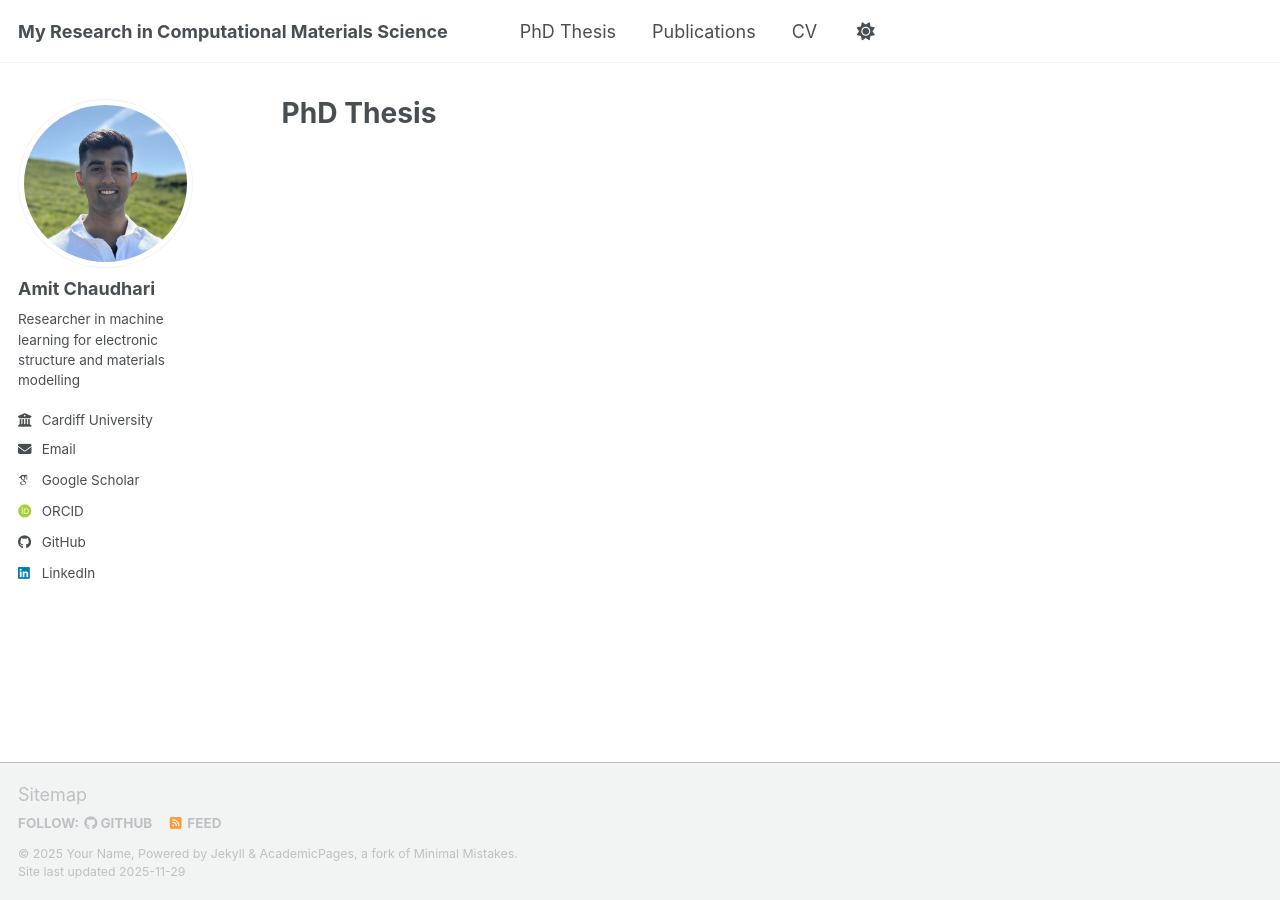
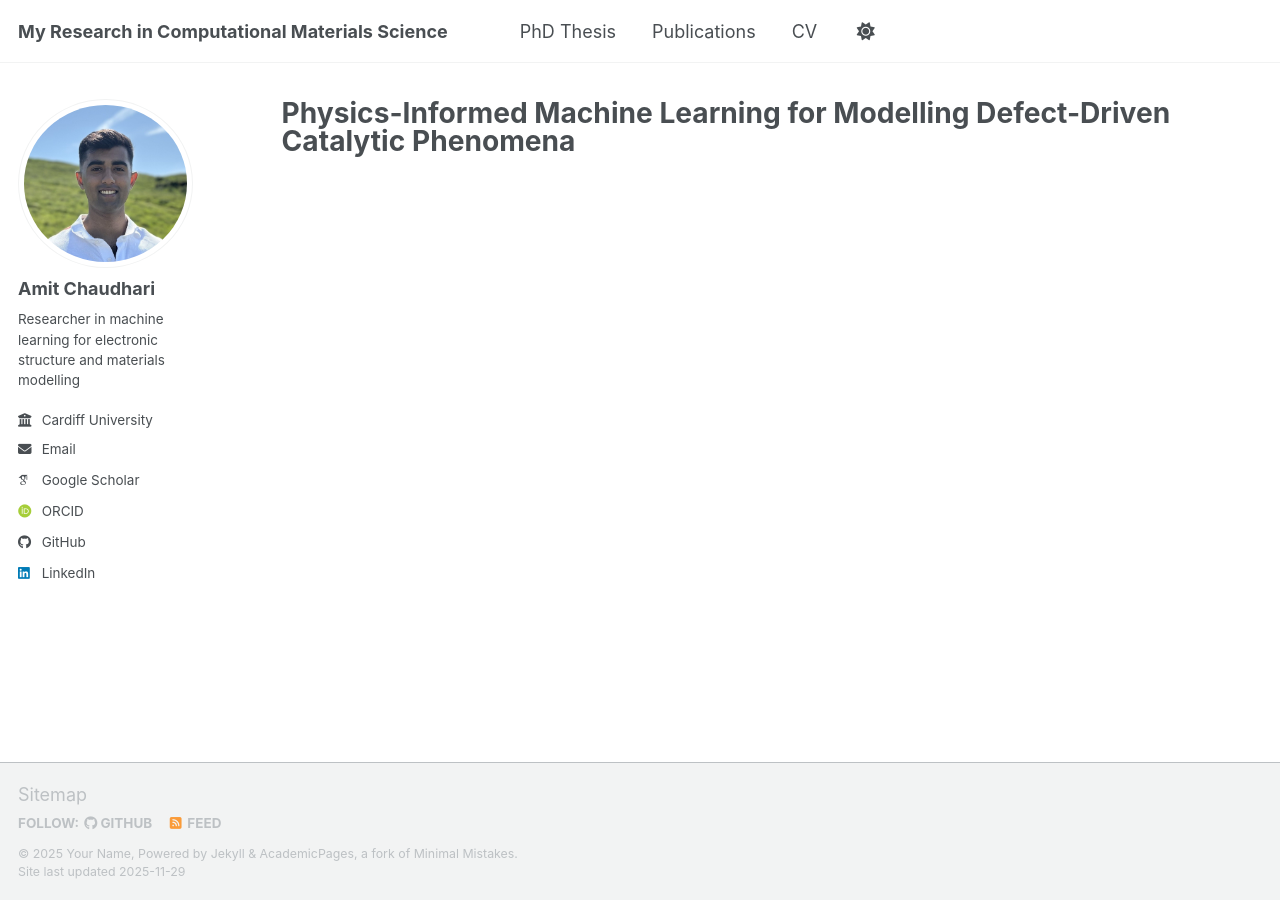
Before and after one commit to amitmc1/amitmc1.github.io, a Jekyll site: the page built from _pages/phdthesis.html, in a window 1280 px wide. Built offline with Jekyll 4.4.1, drawn with Linux system fonts in a browser that asks for light colours; some web fonts are replaced; a script bundle is joined from its source files by our own code; library files that are not in the unit come from our copies.

Commit message:
Update PhD thesis title to reflect new research

```diff
--- a/_pages/phdthesis.html
+++ b/_pages/phdthesis.html
@@ -1,6 +1,6 @@
 ---
 layout: archive
-title: "PhD Thesis"
+title: "Physics-Informed Machine Learning for Modelling Defect-Driven Catalytic Phenomena"
 permalink: /phdthesis/
 author_profile: true
 ---
```
